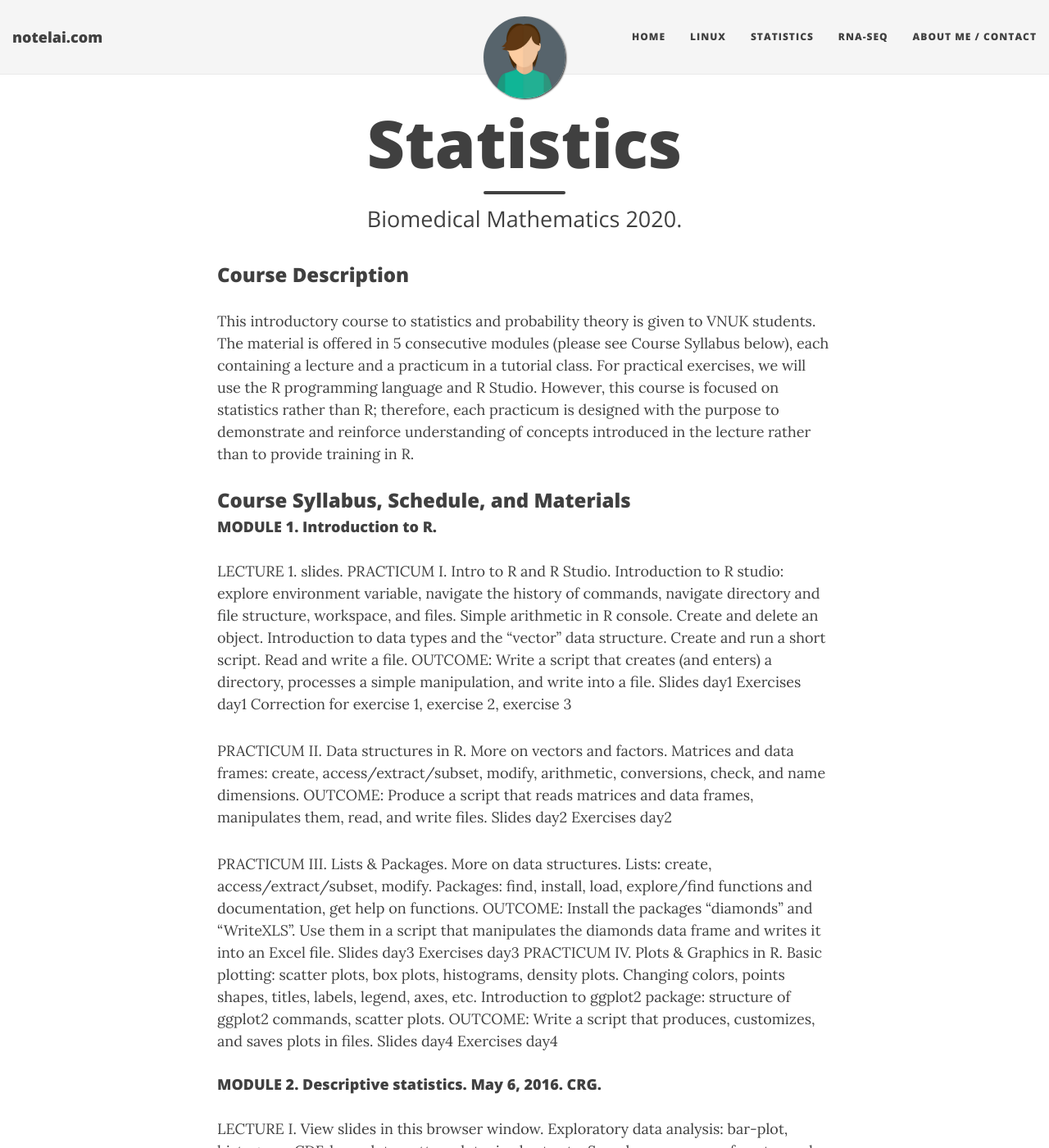
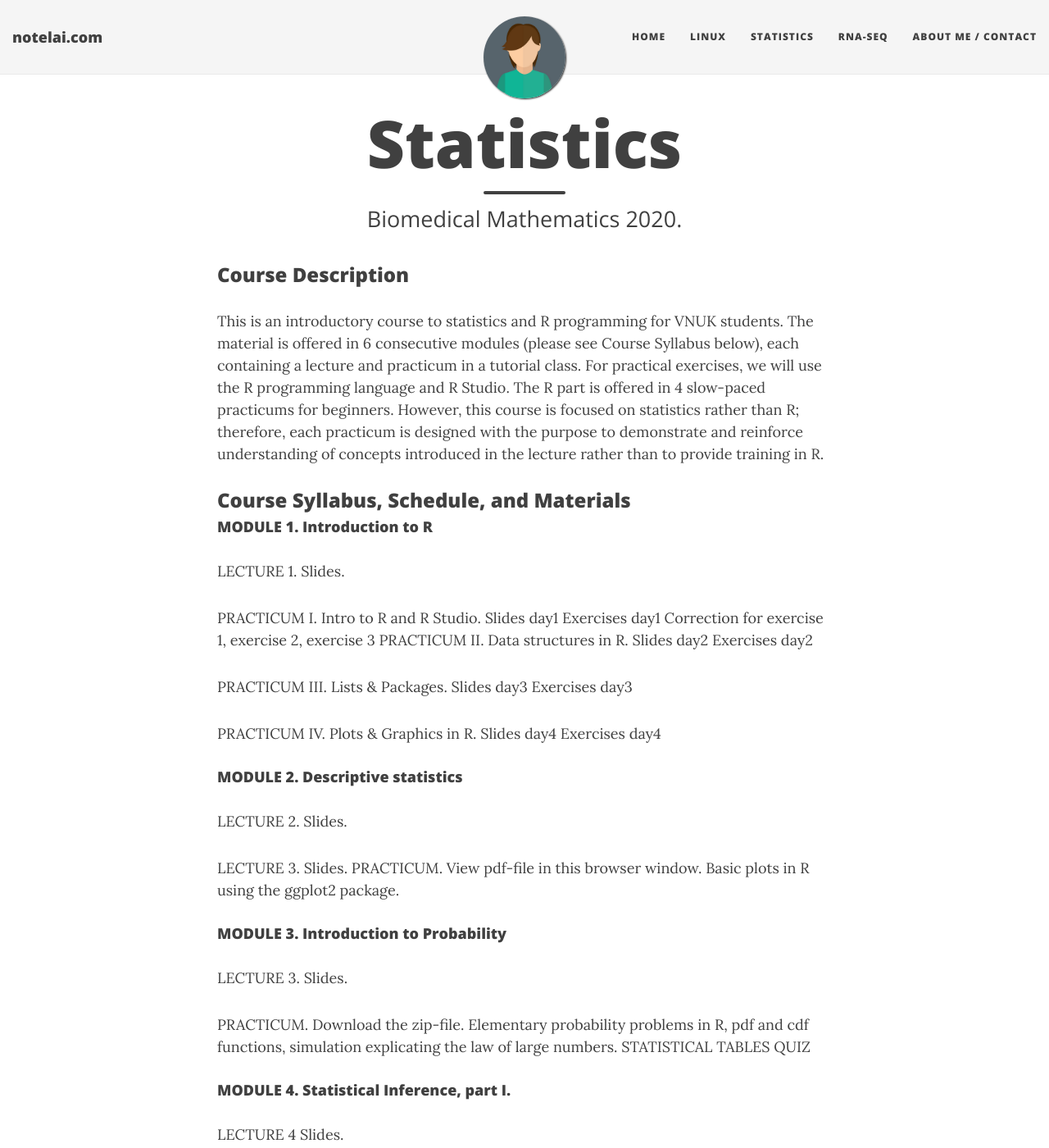
Before and after one commit to notelai/notelai.github.io, a Jekyll site: the page built from statistics.md, in a window 1280 px wide and 1400 px high. Shown: the whole window at 82% size. Built offline with Jekyll 4.4.1, drawn with Linux system fonts in a browser that asks for light colours; nearby versions of some CDN libraries; some of the changed text lies outside the part shown.

Commit message:
add file

```diff
--- a/statistics.md
+++ b/statistics.md
@@ -6,63 +6,58 @@
 round-avatar: true
 ---
 ### Course Description
-This introductory course to statistics and probability theory is given to VNUK students. The material is offered in 5 consecutive modules (please see Course Syllabus below), each containing a lecture and a practicum in a tutorial class. For practical exercises, we will use the R programming language and R Studio. However, this course is focused on statistics rather than R; therefore, each practicum is designed with the purpose to demonstrate and reinforce understanding of concepts introduced in the lecture rather than to provide training in R.
+This is an introductory course to statistics and R programming for VNUK students. The material is offered in 6 consecutive modules (please see Course Syllabus below), each containing a lecture and practicum in a tutorial class. For practical exercises, we will use the R programming language and R Studio. The R part is offered in 4 slow-paced practicums for beginners. However, this course is focused on statistics rather than R; therefore, each practicum is designed with the purpose to demonstrate and reinforce understanding of concepts introduced in the lecture rather than to provide training in R.
 ### Course Syllabus, Schedule, and Materials
-#### MODULE 1. Introduction to R.
-LECTURE 1. slides.
+#### MODULE 1. Introduction to R
+LECTURE 1.
+Slides.
+
 PRACTICUM I. Intro to R and R Studio.
-Introduction to R studio: explore environment variable, navigate the history of commands, navigate directory and file structure, workspace, and files.
-Simple arithmetic in R console.
-Create and delete an object.
-Introduction to data types and the "vector" data structure.
-Create and run a short script.
-Read and write a file.
-OUTCOME: Write a script that creates (and enters) a directory, processes a simple manipulation, and write into a file.
 Slides day1
 Exercises day1
 Correction for exercise 1, exercise 2, exercise 3
-
-
 PRACTICUM II. Data structures in R.
-More on vectors and factors.
-Matrices and data frames: create, access/extract/subset, modify, arithmetic, conversions, check, and name dimensions.
-OUTCOME: Produce a script that reads matrices and data frames, manipulates them, read, and write files.
 Slides day2
 Exercises day2
 
 PRACTICUM III. Lists & Packages.
-More on data structures. Lists: create, access/extract/subset, modify.
-Packages: find, install, load, explore/find functions and documentation, get help on functions.
-OUTCOME: Install the packages "diamonds" and "WriteXLS". Use them in a script that manipulates the diamonds data frame and writes it into an Excel file.
 Slides day3
 Exercises day3
+
 PRACTICUM IV. Plots & Graphics in R.
-Basic plotting: scatter plots, box plots, histograms, density plots. Changing colors, points shapes, titles, labels, legend, axes, etc.
-Introduction to ggplot2 package: structure of ggplot2 commands, scatter plots.
-OUTCOME: Write a script that produces, customizes, and saves plots in files.
 Slides day4
 Exercises day4
-#### MODULE 2. Descriptive statistics. May 6, 2016. CRG.
-LECTURE I. View slides in this browser window. Exploratory data analysis: bar-plot, histogram, CDF, box-plot, scatter-plot, pie charts etc. Samples, measures of center and spread, percentiles, odds ratio. Outliers and robustness. Experiment versus observational study, confounding factors, simple random sample, other types of sampling, biases in sampling techniques.
-LECTURE II. View slides in this browser window. Introduction to R programming language and R Studio: Data types, variables, packages, functions, handling files/scripts/projects.
+#### MODULE 2. Descriptive statistics
+LECTURE 2.
+Slides.
+
+LECTURE 3.
+Slides.
 PRACTICUM. View pdf-file in this browser window. Basic plots in R using the ggplot2 package.
 
-#### MODULE 3. Introduction to Probability. May 9, 2016. CRG.
-LECTURE. View slides in this browser window. Independence, conditional probability, Bayes formula. Distributions, population mean and population variance, Binomial, Poisson, and Normal distribution. Central Limit theorem and the Law of large numbers. Continuity correction. Sampling with and without replacement. Correction for finite population size.
+#### MODULE 3. Introduction to Probability
+LECTURE 3.
+Slides.
+
 PRACTICUM. Download the zip-file. Elementary probability problems in R, pdf and cdf functions, simulation explicating the law of large numbers.
 STATISTICAL TABLES
-QUIZ 2
+QUIZ
 
 #### MODULE 4. Statistical Inference, part I.
-LECTURE. View slides in this browser window. Statistical Inference, part I. The concept of hypothesis testing, type I and type II error, false discovery rate. Significance and confidence level, p-value. Confidence intervals. One-sided and two-sided tests and confidence intervals. Sampling distribution, estimators, standard error. Normal probabilities in application to p-value. One-sample and two-sample tests for independent and matched samples with known variance. The case of unknown variance and Student t-distribution, assumption of normality. Pooled variance and equal variances assumption.
-PRACTICUM. Download the zip-file. One- and two-sample tests with known and unknown variance, test for proportions, simulation involving confidence intervals and t-distribution.
-QUIZ 3
+LECTURE 4
+Slides.
+
+PRACTICUM.
+QUIZ
 
 #### MODULE 5. Statistical Inference, part II.
-LECTURE. View slides in this browser window. Statistical Inference, part II. Estimation of variance. Fisher test for variance equality. Non-parametric tests. Sign test, Wilcoxon sum of ranks test (Mann-Whitney U-test), Wilcoxon signed rank test. Chi-square test for goodness of fit, chi-square test for independence. Kolmogorov-Smirnov (KS) test. Shapiro test for normality. Sample size estimation. Correction for multiple testing, family-wise error rate.
-PRACTICUM. Download the zip-file. Tests with unknown variance, non-parametric tests, simulations explicating non-parametric tests, FDR.
-QUIZ 4
-MODULE 6. Statistical modeling, Regression.
-LECTURE. View slides in this browser window. Simple linear regression model, residuals, degrees of freedom, least squares method, correlation coefficient, variance decomposition, determination coefficient. Interpretation of the slope, correlation, and determination coefficients. Standard error and statistical inference in simple linear regression model. Analysis of variance (ANOVA). One-way and two-way ANOVA.
-PRACTICUM. Download the zip-file. Problems on linear regression, ANOVA, data transformation.
-QUIZ 5
+LECTURE 5.
+Slides.
+PRACTICUM.
+QUIZ
+#### MODULE 6. Statistical modeling, Regression.
+LECTURE 6.
+Slides.
+
+PRACTICUM.
+QUIZ
```
